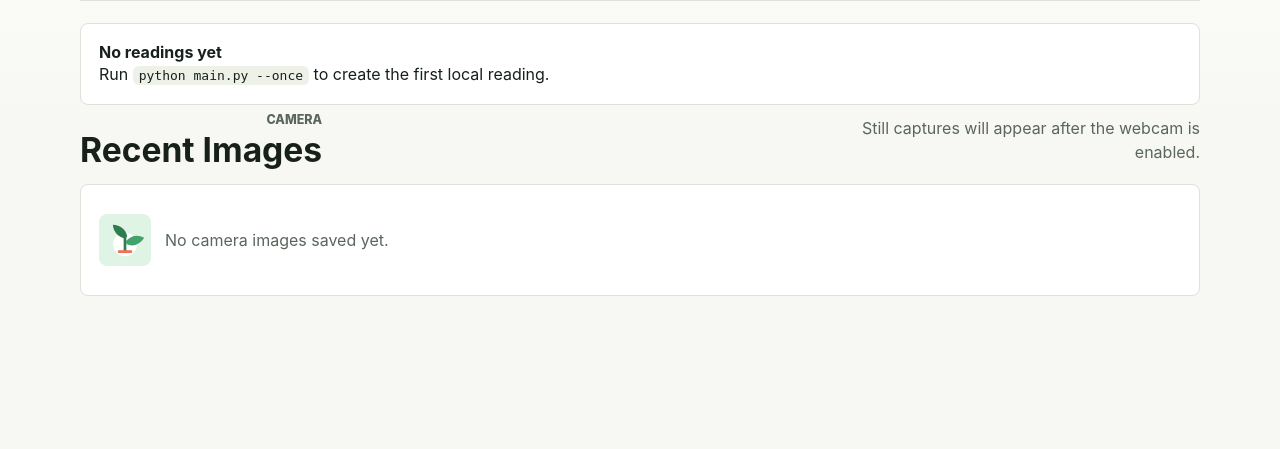
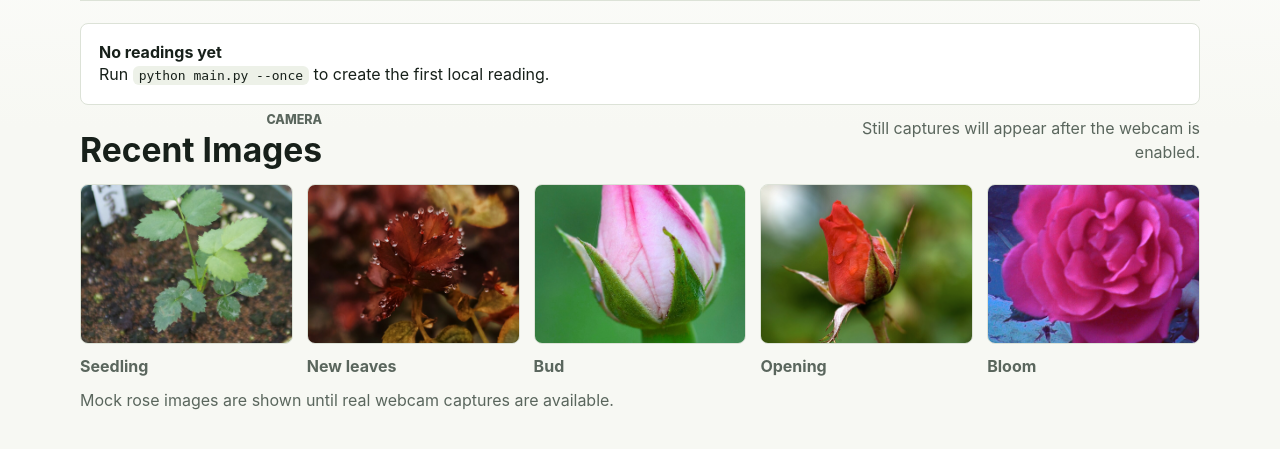
Before and after one commit to firedonkey/plantOS, a Flask app: page / in a window 1280 px wide. Shown: the part 232-681 px from the top of the page. Run offline with Flask 3, Linux system fonts and the light colour scheme.

Commit message:
Add rose growth mock images

```diff
--- a/app.py
+++ b/app.py
@@ -17,11 +17,13 @@ def index():
     latest = _prepare_status(logger.latest())
     image_dir = Path(config["camera"].get("image_dir", "data/images"))
     images = sorted(image_dir.glob("*.jpg"), reverse=True)[:6]
+    mock_images = _mock_growth_images()
     return render_template(
         "index.html",
         app_name=config.get("app", {}).get("name", "Plant Dashboard"),
         latest=latest,
         images=[str(path) for path in images],
+        mock_images=mock_images,
         loop_interval=config.get("app", {}).get("loop_interval_seconds", 60),
     )
 
@@ -89,5 +91,30 @@ def _moisture_tone(value) -> str:
     return "good"
 
 
+def _mock_growth_images() -> list[dict]:
+    return [
+        {
+            "src": "/static/mock/rose-01-seedling.jpg",
+            "label": "Seedling",
+        },
+        {
+            "src": "/static/mock/rose-02-young-leaves.jpg",
+            "label": "New leaves",
+        },
+        {
+            "src": "/static/mock/rose-03-bud.jpg",
+            "label": "Bud",
+        },
+        {
+            "src": "/static/mock/rose-04-bloom.jpg",
+            "label": "Opening",
+        },
+        {
+            "src": "/static/mock/rose-05-bloom.jpg",
+            "label": "Bloom",
+        },
+    ]
+
+
 if __name__ == "__main__":
     app.run(host="0.0.0.0", port=5000, debug=True)
--- a/dashboard/static/style.css
+++ b/dashboard/static/style.css
@@ -152,7 +152,7 @@ h2 {
 .metric,
 .panel,
 .notice,
-.empty-media {
+.mock-plant {
   border: 1px solid var(--line);
   border-radius: 8px;
   background: var(--surface);
@@ -166,7 +166,7 @@ h2 {
 .metric span,
 .panel p,
 .section-heading p,
-.empty-media p {
+.mock-plant p {
   color: var(--muted);
 }
 
@@ -215,7 +215,8 @@ h2 {
   grid-template-columns: repeat(auto-fit, minmax(180px, 1fr));
 }
 
-.image-grid img {
+.image-grid img,
+.mock-growth img {
   width: 100%;
   aspect-ratio: 4 / 3;
   object-fit: cover;
@@ -223,22 +224,51 @@ h2 {
   border-radius: 8px;
 }
 
-.empty-media {
-  display: flex;
-  align-items: center;
+.mock-growth figure {
+  margin: 0;
+}
+
+.mock-growth figcaption {
+  margin-top: 8px;
+  color: var(--muted);
+  font-weight: 700;
+}
+
+.mock-note {
+  margin-top: 14px;
+  color: var(--muted);
+}
+
+.mock-plant {
+  display: grid;
+  grid-template-columns: minmax(180px, 320px) 1fr;
+  align-items: stretch;
   gap: 14px;
-  min-height: 112px;
   padding: 18px;
 }
 
-.empty-media img {
-  width: 52px;
-  height: 52px;
+.mock-plant img {
+  width: 100%;
+  min-height: 190px;
+  aspect-ratio: 4 / 3;
+  object-fit: cover;
   border-radius: 8px;
+  background: var(--cyan);
 }
 
-.empty-media p {
+.mock-plant div {
+  align-self: center;
+}
+
+.mock-plant strong {
+  display: block;
+  margin-bottom: 8px;
+  font-size: 1.25rem;
+}
+
+.mock-plant p {
   margin-bottom: 0;
+  line-height: 1.5;
 }
 
 code {
@@ -278,6 +308,10 @@ code {
     grid-template-columns: 1fr;
   }
 
+  .mock-plant {
+    grid-template-columns: 1fr;
+  }
+
   .metric {
     min-height: 112px;
   }
--- a/dashboard/templates/index.html
+++ b/dashboard/templates/index.html
@@ -99,10 +99,23 @@
           <img src="/{{ image }}" alt="Plant capture">
           {% endfor %}
         </div>
+        {% elif mock_images %}
+        <div class="image-grid mock-growth">
+          {% for image in mock_images %}
+          <figure>
+            <img src="{{ image.src }}" alt="Mock rose growth stage: {{ image.label }}">
+            <figcaption>{{ image.label }}</figcaption>
+          </figure>
+          {% endfor %}
+        </div>
+        <p class="mock-note">Mock rose images are shown until real webcam captures are available.</p>
         {% else %}
-        <div class="empty-media">
-          <img src="{{ url_for('static', filename='plant-icon.svg') }}" alt="" aria-hidden="true">
-          <p>No camera images saved yet.</p>
+        <div class="mock-plant">
+          <img src="{{ url_for('static', filename='mock-plant.svg') }}" alt="Mock plant preview">
+          <div>
+            <strong>Mock plant preview</strong>
+            <p>Real webcam captures will replace this image after camera capture is enabled.</p>
+          </div>
         </div>
         {% endif %}
       </section>
```
Also changed, not shown: dashboard/static/mock/CREDITS.md (added, +9 -0 lines), dashboard/static/mock-plant.svg (added), dashboard/static/mock/rose-01-seedling.jpg (added), dashboard/static/mock/rose-02-young-leaves.jpg (added), dashboard/static/mock/rose-03-bud.jpg (added), dashboard/static/mock/rose-04-bloom.jpg (added), dashboard/static/mock/rose-05-bloom.jpg (added).
